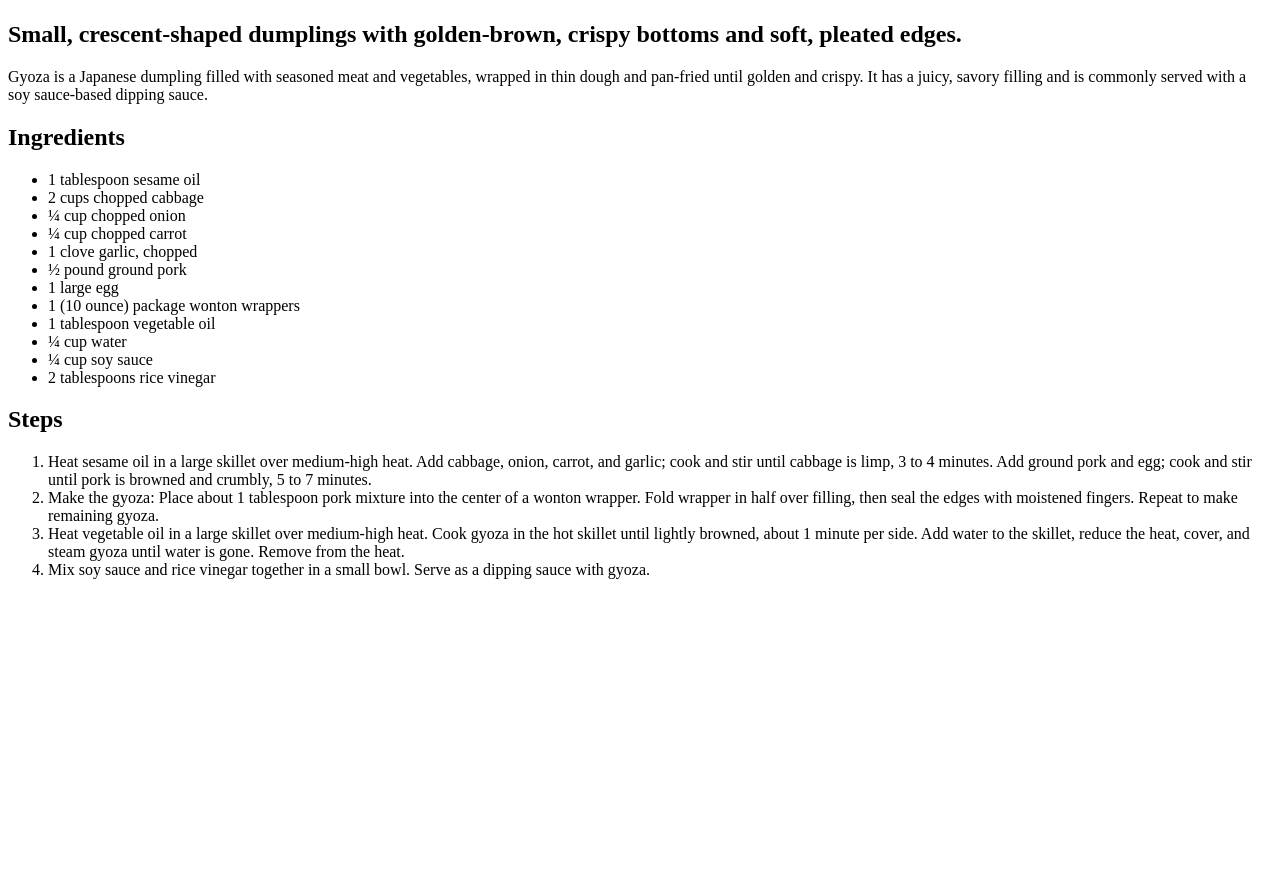
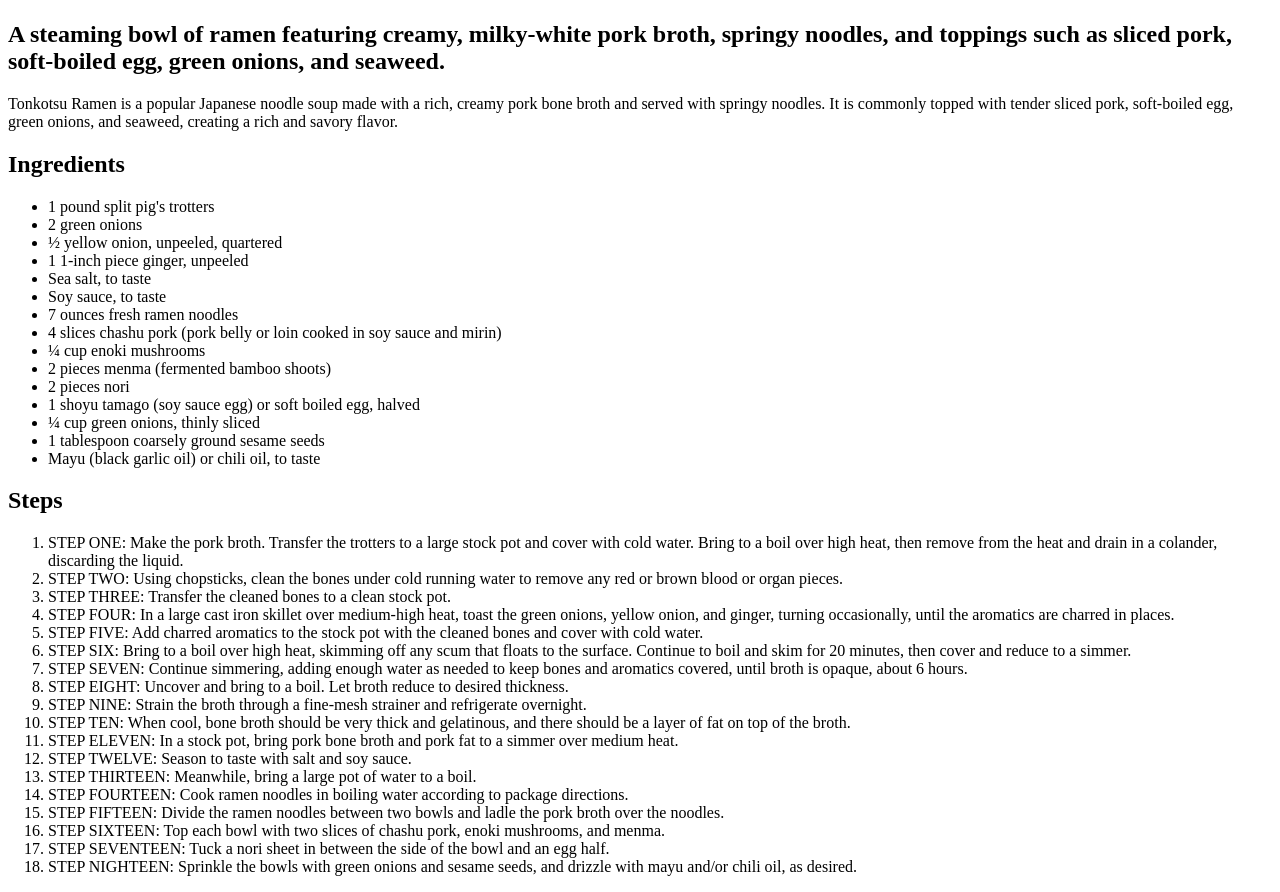
Before and after one commit to rochellerodrigo-tech/odin-recipes, a plain HTML site: page recipes/tonkotsu-ramen.html in a window 1280 px wide. Shown: the part 509-1401 px from the top of the page. Before the commit the page ends 1104 px from the top, so only its background shows below. Drawn offline with Linux system fonts and the light colour scheme.

Commit message:
finished recipes

```diff
--- a/recipes/tonkotsu-ramen.html
+++ b/recipes/tonkotsu-ramen.html
@@ -7,35 +7,52 @@
 </head>
 <body>
     <a href="../index.html">Home</a>
-<h1>Gyoza</h1>
+<h1>TONKOTSU RAMEN</h1>
 
-<img src="../images/gyoza.jpg" alt="A line up of gyoza with a bamboo plater" width="600" height="400">
+<img src="../images/tonkotsu ramen.jpg" alt="A line up of gyoza with a bamboo plater" width="600" height="400">
 
-<h2>Small, crescent-shaped dumplings with golden-brown, crispy bottoms and soft, pleated edges.</h2>
-<p>Gyoza is a Japanese dumpling filled with seasoned meat and vegetables, wrapped in thin dough and pan-fried until golden and crispy. It has a juicy, savory filling and is commonly served with a soy sauce-based dipping sauce.</p>
+<h2>A steaming bowl of ramen featuring creamy, milky-white pork broth, springy noodles, and toppings such as sliced pork, soft-boiled egg, green onions, and seaweed.</h2>
+<p>Tonkotsu Ramen is a popular Japanese noodle soup made with a rich, creamy pork bone broth and served with springy noodles. It is commonly topped with tender sliced pork, soft-boiled egg, green onions, and seaweed, creating a rich and savory flavor.</p>
 
 <h2>Ingredients</h2>
 <ul>
-  <li>1 tablespoon sesame oil</li>
-  <li>2 cups chopped cabbage</li>
-  <li>¼ cup chopped onion</li>
-  <li>¼ cup chopped carrot</li>
-  <li>1 clove garlic, chopped</li>
-  <li>½ pound ground pork</li>
-  <li>1 large egg</li>
-  <li>1 (10 ounce) package wonton wrappers</li>
-  <li>1 tablespoon vegetable oil</li>
-  <li>¼ cup water</li>
-  <li>¼ cup soy sauce</li>
-  <li>2 tablespoons rice vinegar</li>
+  <li>1 pound split pig's trotters</li>
+  <li>2 green onions</li>
+  <li>½ yellow onion, unpeeled, quartered</li>
+  <li>1 1-inch piece ginger, unpeeled</li>
+  <li>Sea salt, to taste</li>
+  <li>Soy sauce, to taste</li>
+  <li>7 ounces fresh ramen noodles</li>
+  <li>4 slices chashu pork (pork belly or loin cooked in soy sauce and mirin)</li>
+  <li>¼ cup enoki mushrooms</li>
+  <li>2 pieces menma (fermented bamboo shoots)</li>
+  <li>2 pieces nori</li>
+  <li>1 shoyu tamago (soy sauce egg) or soft boiled egg, halved</li>
+  <li>¼ cup green onions, thinly sliced</li>
+  <li>1 tablespoon coarsely ground sesame seeds</li>
+  <li>Mayu (black garlic oil) or chili oil, to taste</li>
 </ul>
 
 <h2>Steps</h2>
 <ol>
-  <li>Heat sesame oil in a large skillet over medium-high heat. Add cabbage, onion, carrot, and garlic; cook and stir until cabbage is limp, 3 to 4 minutes. Add ground pork and egg; cook and stir until pork is browned and crumbly, 5 to 7 minutes.</li>
-  <li>Make the gyoza: Place about 1 tablespoon pork mixture into the center of a wonton wrapper. Fold wrapper in half over filling, then seal the edges with moistened fingers. Repeat to make remaining gyoza.</li>
-  <li>Heat vegetable oil in a large skillet over medium-high heat. Cook gyoza in the hot skillet until lightly browned, about 1 minute per side. Add water to the skillet, reduce the heat, cover, and steam gyoza until water is gone. Remove from the heat.</li>
-  <li>Mix soy sauce and rice vinegar together in a small bowl. Serve as a dipping sauce with gyoza.</li>
+  <li>STEP ONE: Make the pork broth. Transfer the trotters to a large stock pot and cover with cold water. Bring to a boil over high heat, then remove from the heat and drain in a colander, discarding the liquid.</li>
+  <li>STEP TWO: Using chopsticks, clean the bones under cold running water to remove any red or brown blood or organ pieces.</li>
+  <li>STEP THREE: Transfer the cleaned bones to a clean stock pot.</li>
+  <li>STEP FOUR: In a large cast iron skillet over medium-high heat, toast the green onions, yellow onion, and ginger, turning occasionally, until the aromatics are charred in places.</li>
+  <li>STEP FIVE: Add charred aromatics to the stock pot with the cleaned bones and cover with cold water.</li>
+  <li>STEP SIX: Bring to a boil over high heat, skimming off any scum that floats to the surface. Continue to boil and skim for 20 minutes, then cover and reduce to a simmer.</li>
+  <li>STEP SEVEN: Continue simmering, adding enough water as needed to keep bones and aromatics covered, until broth is opaque, about 6 hours.</li>
+  <li>STEP EIGHT: Uncover and bring to a boil. Let broth reduce to desired thickness.</li>
+  <li>STEP NINE: Strain the broth through a fine-mesh strainer and refrigerate overnight.</li>
+  <li>STEP TEN: When cool, bone broth should be very thick and gelatinous, and there should be a layer of fat on top of the broth.</li>
+  <li>STEP ELEVEN: In a stock pot, bring pork bone broth and pork fat to a simmer over medium heat.</li>
+  <li>STEP TWELVE: Season to taste with salt and soy sauce.</li>
+  <li>STEP THIRTEEN: Meanwhile, bring a large pot of water to a boil.</li>
+  <li>STEP FOURTEEN: Cook ramen noodles in boiling water according to package directions.</li>
+  <li>STEP FIFTEEN: Divide the ramen noodles between two bowls and ladle the pork broth over the noodles.</li>
+  <li>STEP SIXTEEN: Top each bowl with two slices of chashu pork, enoki mushrooms, and menma.</li>
+  <li>STEP SEVENTEEN: Tuck a nori sheet in between the side of the bowl and an egg half.</li>
+  <li>STEP NIGHTEEN: Sprinkle the bowls with green onions and sesame seeds, and drizzle with mayu and/or chili oil, as desired.</li>
 </ol>
 </body>
 </html>
```
Also changed, not shown: recipes/gyoza.html (+5 -5 lines).
